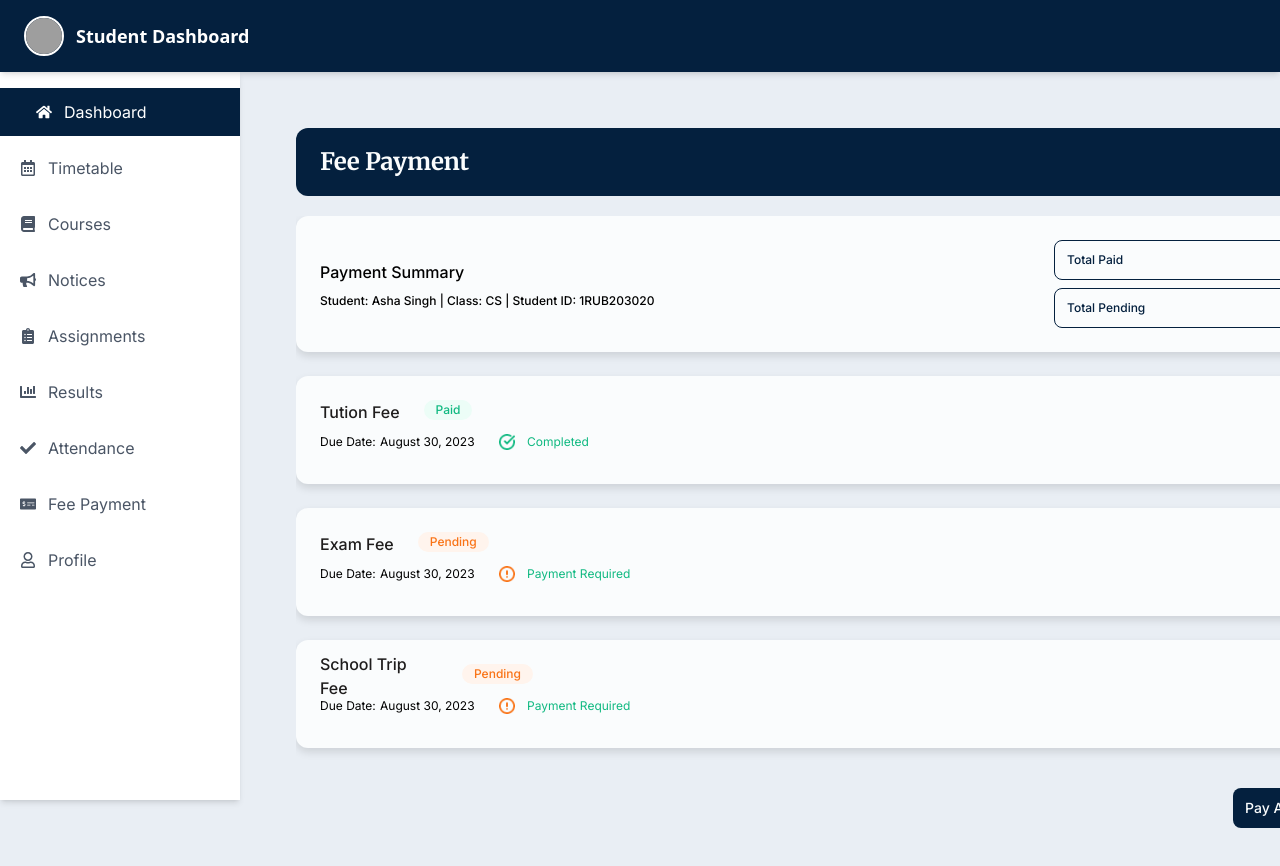
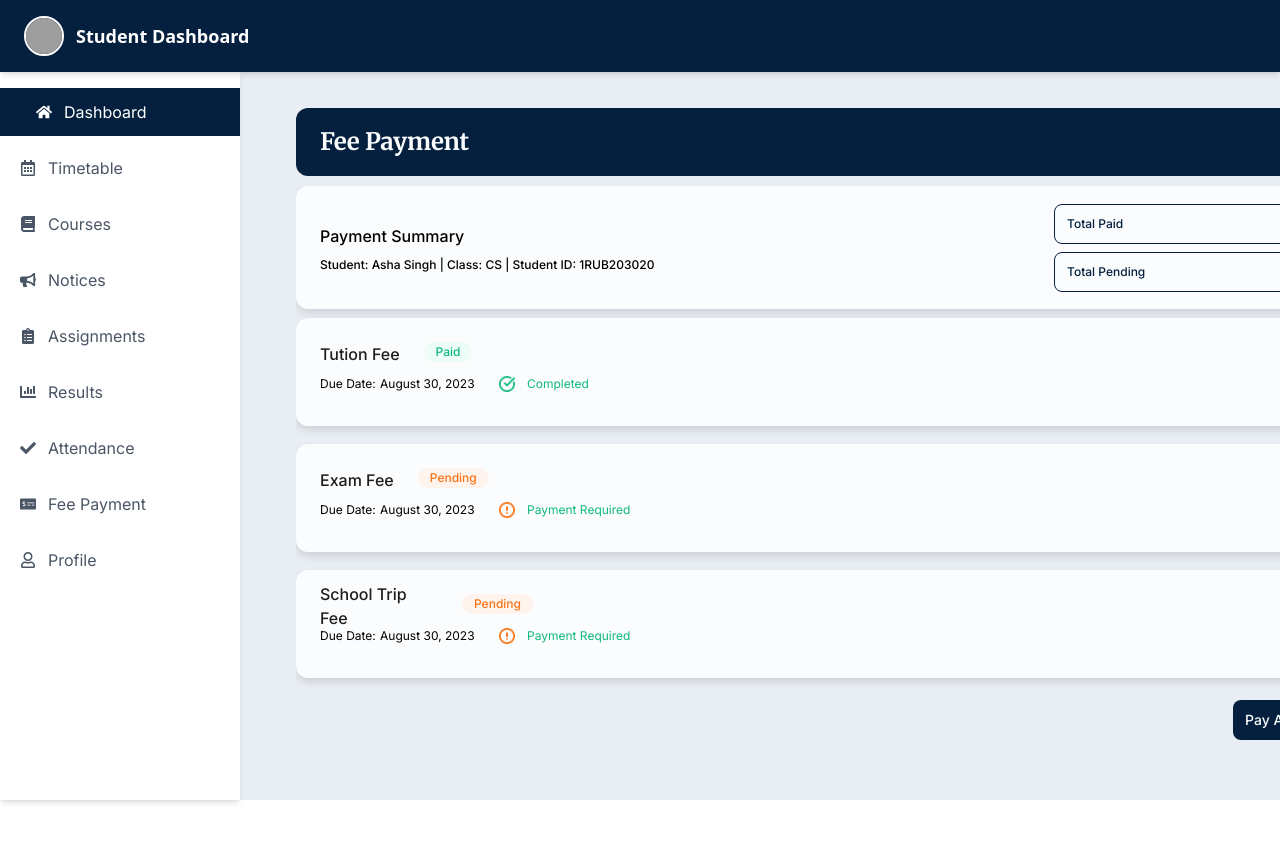
Before and after one commit to Aristiec/SMSfrontend, a React (Vite) app in the folder frontend/: page /fees in a window 1280 px wide. Shown: the top 866 px of the page. After the commit the page ends 800 px from the top, so only its background shows below. Built offline with nearby package versions, Linux system fonts and the light colour scheme; grey boxes are pictures that could not be loaded.

Commit message:
fixed height

```diff
--- a/frontend/src/pages/student/FeePayment.jsx
+++ b/frontend/src/pages/student/FeePayment.jsx
@@ -110,19 +110,19 @@ const FeeTab = ({ title, type, amount, status, date }) => {
 const FeePayment = () => {
   return (
     <>
-      <div className="w-[1120px] mt-[40px] ml-[40px] space-y-[20px] ">
+      <div className="w-[1120px]  mt-[20px] ml-[40px] space-y-[10px] ">
         {/* header  */}
-        <div className="h-[68px] rounded-[12px] px-[24px] py-[18px] bg-[#04203E] flex items-center">
+        <div className="h-[68px] rounded-[12px] px-[24px] py-[20px] bg-[#04203E] flex items-center">
           <h2 className="text-[#FAFCFD] font-bold text-[24px] leading-[28px] tracking-[-0.01em] font-[Merriweather]">
             Fee Payment
           </h2>
         </div>
 
-        <div className="w-[1120px] h-[636px] pb-[24px] gap-[40px] overflow-y-auto flex flex-col  ">
-          <div className=" h-[532px] w-[1120] gap-[24px] flex flex-col">
+        <div className="w-[1120px]  gap-[10px] overflow-y-auto flex flex-col   ">
+          <div className="  w-[1120] gap-[9px] flex flex-col">
           <div
             style={{ boxShadow: "0px 4px 8px 0px #0000001F" }}
-            className="flex justify-between rounded-[12px] bg-[#FAFCFD] h-[136px] items-center font-medium text-[16px] p-[24px] "
+            className="flex justify-between rounded-[12px] bg-[#FAFCFD] h-[123px] items-center font-medium text-[16px] p-[24px] "
           >
             <div className="w-[332px] h-[48px] flex flex-col gap-[4px] leading-[24px] tracking-[0] ">
               <div className="font-[Inter] leading-[24px] tracking-[0] align-center">
@@ -152,7 +152,7 @@ const FeePayment = () => {
             </div>
           </div>
 
-          <div className=" w-[1120px] h-[372px] flex flex-col gap-[24px] ">
+          <div className=" w-[1120px] h-[372px] flex flex-col gap-[18px] ">
             {/* fees */}
             {feeData.map((fee, index) => (
               <FeeTab
```
